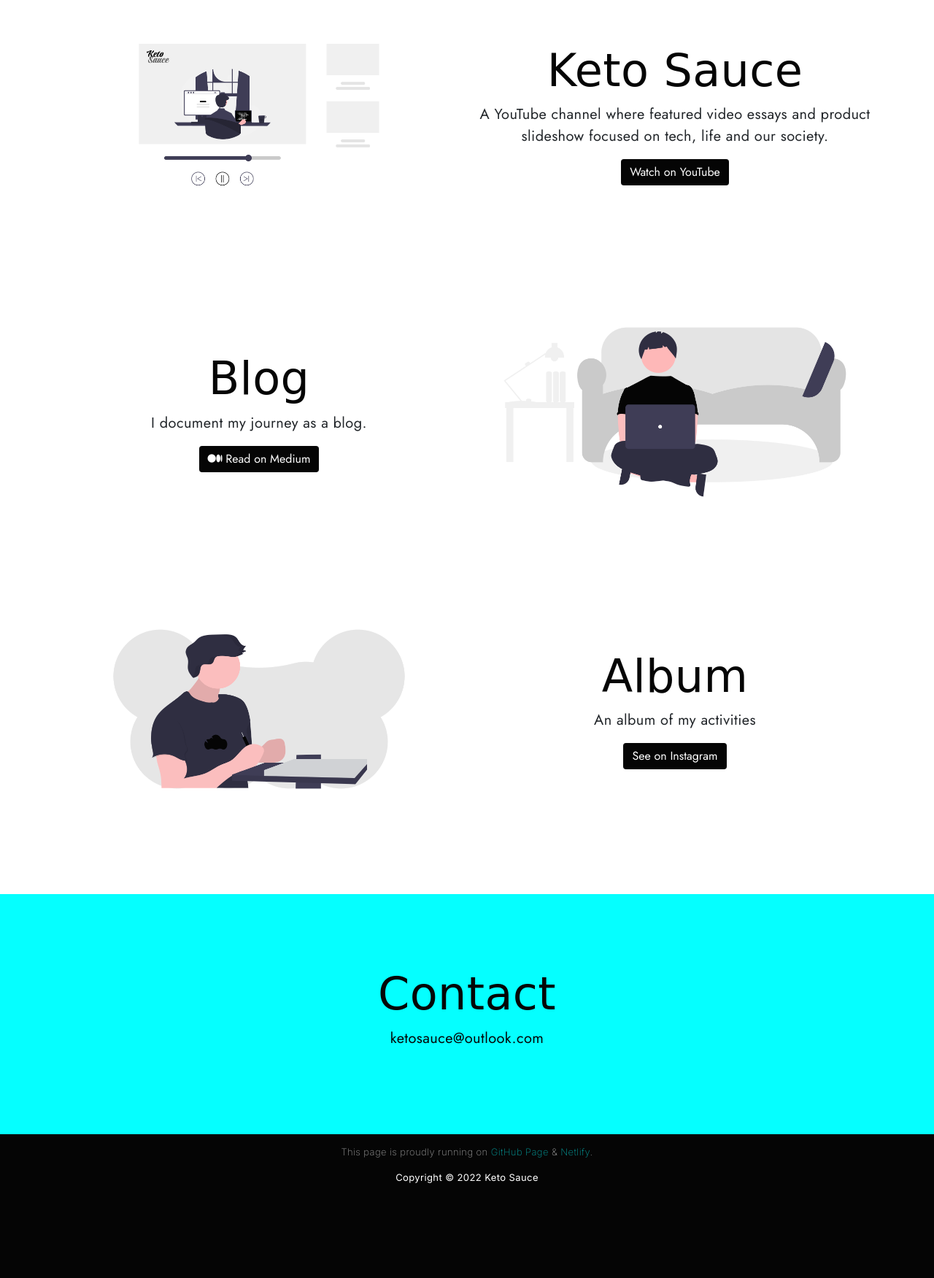
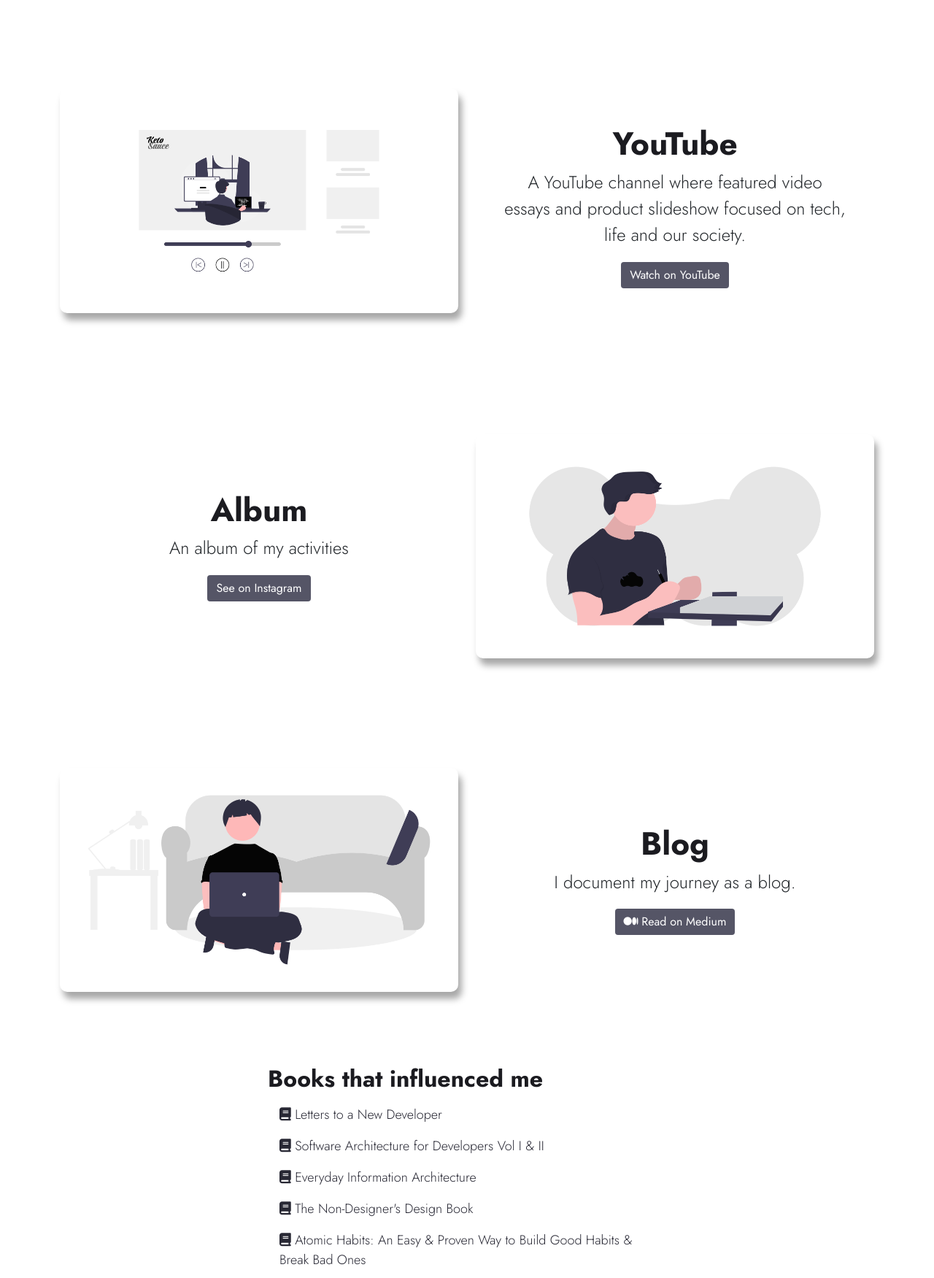
Before and after one commit to ketosauce/ketosauce.github.io, a plain HTML site: page index.html in a window 1280 px wide. Shown: the part 735-2486 px from the top of the page at 73% size. Before the commit the page ends 2375 px from the top, so only its background shows below. Drawn offline with nearby package versions, Linux system fonts and the light colour scheme; a web font is replaced by a local one.

Commit message:
Add files via upload
html & css update

```diff
--- a/index.html
+++ b/index.html
@@ -26,24 +26,24 @@
 
   <body>
     <!-- Navigation -->
-    <nav class="navbar navbar-expand-lg navbar-dark  site-header sticky-top">
+    <nav class="navbar navbar-expand-lg navbar-light  site-header sticky-top">
       <div class="container container-fluid">
         <a href="/" class="navbar-brand d-flex align-items-center mb-md-0 me-md-auto text-dark text-decoration-none">
           <img src="./img/banner.png" width="100" height="auto" alt="Keto Sauce">
         </a>
-        <button class="navbar-toggler" type="button" data-bs-toggle="collapse" data-bs-target="#navbarNav" aria-controls="navbarNav" aria-expanded="false" aria-label="Toggle navigation">
+        <button class="navbar-toggler" type="button" data-bs-toggle="collapse" data-bs-target="#navbar-nav" aria-controls="navbar-nav" aria-expanded="false" aria-label="Toggle navigation">
           <span class="navbar-toggler-icon"></span>
         </button>
-        <div class="collapse navbar-collapse " id="navbarNav">
+        <div class="collapse navbar-collapse " id="navbar-nav">
           <ul class="navbar-nav d-inline-flex mt-2 mt-md-0 ms-md-auto">
             <li class="nav-item">
               <a class="nav-link" href="https://www.youtube.com/channel/UC4cHpTRURyRMVi4B2H5jMpQ">YouTube</a>
             </li>
             <li class="nav-item">
-              <a class="nav-link" href="https://medium.com/@tayzarlinblog">Blog</a>
+              <a class="nav-link" href="https://instagram.com/ketosaucebytay">Instagram</a>
             </li>
             <li class="nav-item">
-              <a class="nav-link" href="https://instagram.com/ketosaucebytay">Instagram</a>
+              <a class="nav-link" href="https://medium.com/@tayzarlinblog">Blog</a>
             </li>
             <li class="nav-item">
               <a class="nav-link" href="https://twitter.com/realtayzarlin">Twitter</a>
@@ -57,10 +57,10 @@
     </nav><!-- end of navigation -->
 
     <!-- feature section -->
-    <section id='featureSection'>
+    <section id="feature-section">
       <div class="container">
-        <div class="row " id="innerFeature" >
-          <div class="col align-self-center" id="about">
+        <div class="row " id="inner-feature" >
+          <div class="col-md-6 col-sm-12" id="about">
             <h1 class="">Hi! I'm Tay.</h1>
             <p class="lead">
               I’m someone who writes the code, reads books and has a passion for sketching.
@@ -69,58 +69,72 @@
                 This is a place where I share what I’ve learned along the way.
             </p>
           </div>
-        </div><!-- end of innerFeature -->
+          <div class="col-md-6 col-sm-12 text-center">
+            <img src="img/feature-img.png" class="mx-auto d-none d-md-block img-fluid" alt="feature-background" width="100%" height="auto" loading="lazy">
+          </div>
+        </div><!-- end of inner-feature -->
       </div><!-- end of container -->
-    </section><!-- end of feature section -->
+    </section><!-- end of feature-ection -->
 
     <!-- main section -->
     <main>
-      <div>
-        <!-- Keto Sauce -->
+        <!-- YouTube -->
         <section class="container" id="youtube" >
           <div class="row">
             <div class="col-md-6 col-sm-12 text-center">
               <img src="img/youtube.png" alt="" width="100%" height="auto" class="img-fluid" alt="Responsive image" >
             </div>
             <div class="col-md-6 align-self-center text-center" id="youtube-description">
-              <h2>Keto Sauce</h2>
+              <h2>YouTube</h2>
               <p>A YouTube channel where featured video essays and product slideshow focused on tech, life and our society.</p>
               <button type="button" class="btn btn-primary"><a href="https://www.youtube.com/channel/UC4cHpTRURyRMVi4B2H5jMpQ">Watch on YouTube</a></button>
             </div>
           </div>
-        </section><!-- end of Keto Sauce -->
+        </section><!-- end of YouTube -->
+
+        <!-- Album -->
+        <section class="container" id="album" >
+          <div class="row" id="album-row">
+            <div class="col-md-6 align-self-center text-center col-sm-pull" id="album-description">
+              <h2>Album</h2>
+              <p>An album of my activities</p>
+              <button type="button" class="btn btn-primary"><a href="https://instagram.com/ketosaucebytay">See on Instagram</a></button>
+            </div>
+            <div class="col-md-6 col-sm-12 text-center">
+              <img src="img/album.png" alt="" width="100%" height="auto" class="img-fluid" alt="Responsive image" >
+            </div>
+          </div>
+        </section><!-- end of Album -->
 
         <!-- Blog -->
         <section class="container" id="blog" >
           <div class="row">
-            <div class="col-md-6 col-sm-12 align-self-center text-center" id="blogDescription">
+            <div class="col-md-6 col-sm-12 text-center">
+              <img src="img/blog.png" alt="" width="100%" height="auto" class="img-fluid" alt="Responsive image" >
+            </div>
+            <div class="col-md-6 col-sm-12 align-self-center text-center" id="blog-description">
               <h2>Blog</h2>
               <p>I document my journey as a blog.</p>
               <button type="button" class="btn btn-primary"><a href="https://tayzarlinblog.medium.com"><i class="fa-brands fa-medium"></i> Read on Medium</a></button>
             </div>
-            <div class="col-md-6 col-sm-12 text-center" id="">
-              <img src="img/blog.png" alt="" width="100%" height="auto" class="img-fluid" alt="Responsive image" >
           </div>
+
+          <!-- book list -->
+          <div class="row justify-content-center" id="books">
+            <div class="col-auto col-md-6" id="book-list">
+              <h2>Books that influenced me</h2>
+              <div class="list-group">
+                <a href="https://letterstoanewdeveloper.com" class="list-group-item list-group-item-action"><i class="fa-solid fa-book"></i> Letters to a New Developer</a>
+                <a href="https://leanpub.com/b/software-architecture" class="list-group-item list-group-item-action"><i class="fa-solid fa-book"></i> Software Architecture for Developers Vol I &amp; II</a>
+                <a href="https://abookapart.com/products/everyday-information-architecture" class="list-group-item list-group-item-action"> <i class="fa-solid fa-book"></i> Everyday Information Architecture</a>
+                <a href="https://www.barnesandnoble.com/w/non-designers-design-book-robin-williams/1119433976" class="list-group-item list-group-item-action"><i class="fa-solid fa-book"></i> The Non-Designer's Design Book</a>
+                <a href="https://jamesclear.com/atomic-habits" class="list-group-item list-group-item-action"><i class="fa-solid fa-book"></i> Atomic Habits: An Easy &amp; Proven Way to Build Good Habits &amp; Break Bad Ones</a>
               </div>
-        </section><!-- end of Blog -->
-
-        <!-- Album -->
-        <section class="container" id="album" >
-          <div class="row">
-            <div class="col-md-6 col-sm-12 text-center">
-              <img src="img/album.png" alt="" width="100%" height="auto" class="img-fluid" alt="Responsive image" >
-            </div>
-            <div class="col-md-6 align-self-center text-center"  id="artworkDescription">
-              <h2>Album</h2>
-              <p>An album of my activities</p>
-              <button type="button" class="btn btn-primary"><a href="https://instagram.com/ketosaucebytay">See on Instagram</a></button>
-            </div>
-          </div>
-        </section><!-- end of Album -->
-      </div><!-- end of row -->
+            </div><!-- end of book list section -->
+          </div><!-- end of book list row -->
+        </section><!-- end of Blog Section -->
     </main><!-- end of main section -->
 
-    <footer>
     <!-- contact section -->
     <section id="contact">
       <div class="container">
@@ -132,15 +146,15 @@
     </section><!-- end of contact section -->
 
     <!-- footnote section -->
-      <section class="container" id="footnote">
+    <footer id="footnote">
+      <div class="container">
         <div class="col align-self-center">
             <p id="hosting">This page is proudly running on <a href="https://pages.github.com/">GitHub Page</a> &amp; <a href="https://www.netlify.com/">Netlify</a>.</p>
             <p id="copyright">Copyright © 2022 Keto Sauce</p>
           </div><!-- end of col -->
-      </section><!-- end of footnote -->
-    </footer><!-- end of footer section -->
+      </div>
+    </footer><!-- end of footnote -->
 
     <script src="https://cdn.jsdelivr.net/npm/bootstrap@5.1.3/dist/js/bootstrap.bundle.min.js" integrity="sha384-ka7Sk0Gln4gmtz2MlQnikT1wXgYsOg+OMhuP+IlRH9sENBO0LRn5q+8nbTov4+1p" crossorigin="anonymous"></script>
-
   </body>
 </html>
--- a/style.css
+++ b/style.css
@@ -2,32 +2,31 @@
   font-family: Jost, Inter, Roboto, sans-serif;
   font-style: normal;
   font-size: 1.25rem;
-  letter-spacing: 0.05vh;
-  background-color: #050505;
+  font-weight: 300;
+  background-color: #555566;
 }
 h1,h2{
-  font-family: 'Praise', cursive;
-  color: #050505;
-  font-size: 62px;
+  color: #1b1b20;
+  font-size: 44px;
+  font-weight: 700;
 }
 a{
   text-decoration: none;
 }
 .btn{
   border: none;
-  background-color: #050505;
+  background-color: #555566;
 }
 .btn:hover{
-  background-color: #202033;
+  background-color: #1b1b20;
 }
 
 /* custom css */
 .navbar{
-  font-family: Inter, Roboto, sans-serif;
-  font-size: initial;
-  background:#050505;
-  color: #FFF;
-  font-weight: 300;
+  font-family: Jost, Inter, Roboto, sans-serif;
+  font-size: large;
+  letter-spacing: 0.05vh;
+  background:#f2f2f2;
 }
 .navbar-brand{
   font-size: x-large;
@@ -38,15 +37,14 @@
 }
 
 /* feature section */
-#featureSection{
-  background-color: #050505;
-  color: #05FFFF;
+#feature-section{
+  background-color: #f2f2f2;
   padding-top: 150px;
   padding-bottom: 150px;
   min-height: auto;
 }
 @media screen and (max-width: 500px) {
-  #featureSection{
+  #feature-section{
     padding-top: 70px;
     padding-bottom: 70px;
     min-height: auto;
@@ -58,9 +56,15 @@
     padding-right: 50px;
   }
 }
+#about{
+  padding-top: 10px;
+  padding-bottom: 10px;
+}
 #about h1{
+  font-family: 'Praise', cursive;
+  font-weight: normal;
   font-size: 100px;
-  color: #E6E7E8;
+  color: #1b1b20;
 }
 @media screen and (max-width: 992px) {
   #about h1{
@@ -73,10 +77,11 @@
     margin-bottom: 0px;
   }
 }
+
 #about .lead{
-  color: #616161;
+  color: #282834;
+  font-size: x-large;
   font-style: italic;
-  font-size: xx-large;
 }
 @media screen and (max-width: 500px) {
   #about .lead{
@@ -86,9 +91,10 @@
 
 /* main */
 main{
-  padding-top: 100px;
-  padding-bottom: 100px;
+  padding-top: 150px;
+  padding-bottom: 50px;
   background-color: #FFF;
+  font-size: x-large;
 }
 main a{
   color: #FFF;
@@ -98,63 +104,123 @@
   color: #FFF;
 }
 
-/* KetoSauce */
+/* YouTube */
 #youtube{
-  margin-bottom: 100px;
+  margin-bottom: 150px;
 }
-#youtubeDescription{
-  padding-top: 50px;
-  padding-bottom: 50px;
+@media screen and (max-width: 500px){
+  #youtube{
+    margin-bottom: 50px;
+  }
+}
+#youtube img{
+  border-radius: 10px;
+  box-shadow: 4.7px 9.4px 9.4px hsl(0deg 0% 0% / 0.35);
+}
+#youtube-description{
+  padding: 50px;
+}
+@media screen and (max-width: 500px){
+}
+
+/* Album */
+#album{
+  margin-bottom: 150px;
+}
+@media screen and (max-width: 575px){
+  #album{
+    margin-bottom: 50px;
+  }
+}
+@media screen and (max-width: 575px) {
+  #album-row{
+    flex-direction: column-reverse;
+  }
+}
+#album img{
+  border-radius: 10px;
+  box-shadow: 4.7px 9.4px 9.4px hsl(0deg 0% 0% / 0.35);
+}
+#album-description{
+  padding: 50px;
 }
 
 /* Blog */
 #blog{
   margin-bottom: 50px;
 }
-#blogDescription{
-  padding-top: 50px;
-  padding-bottom: 50px;
+@media screen and (max-width: 500px){
+  #blog{
+    margin-bottom: 50px;
+  }
+}
+#blog img{
+  border-radius: 10px;
+  box-shadow: 4.7px 9.4px 9.4px hsl(0deg 0% 0% / 0.35);
+}
+#blog-description{
+  padding: 50px;
 }
 
-/* Album */
-#album{
-  padding-top: 50px;
+/* Books that influcened me */
+#books{
+  padding-top: 100px;
 }
-#albumDescription{
-  padding-top: 50px;
-  padding-bottom: 50px;
+  @media screen and (max-width: 500px){
+    #books{
+      padding-left: 50px;
+      padding-right: 50px;
+    }
+
+  }
+#book-list h2{
+  font-size: xx-large;
+}
+#book-list .list-group a{
+  color: #282834;
+}
+#book-list .list-group-item{
+  background-color: #FFF;
+  border: none;
+  font-size: large;
+}
+#books .list-group .fa-solid{
+  color: #282834;
+}
+
+/* contact */
+#contact{
+  background-color: #f2f2f2;
+  color: #282834;
+  padding-top: 100px;
+  padding-bottom: 100px;
+  text-align: center;
+}
+#contact h2{
+  font-size: xx-large;
 }
 
 
 /* footer */
 footer{
-  background-color: #050505;
-  color: #FFF;
+  background-color: #555566;
+  color: #fff;
   text-align: center;
 }
 
-/* contact */
-footer #contact{
-  background-color: #05FFFF;
-  color: #050505;
-  padding-top: 100px;
-  padding-bottom: 100px;
-}
-
 /* footnote */
-footer #footnote{
-  font-family: Inter, Roboto, sans-serif;
+footer{
   font-size: small;
   padding-top: 15px;
 }
-#footnote #hosting{
-  font-weight: 200;
-  opacity: 0.6;
+footer #hosting{
+  font-weight: 300;
+  opacity: 0.7;
 }
-#footnote #hosting a{
-  color: #05FFFF;
+footer #hosting a{
+  color: #fff;
   text-decoration: none;
 }
-#footnote #hosting a:hover{
-  color: #FFF;
+footer #hosting a:hover{
+  color: #f2f2f2;
 }
```
Lines whose indentation alone changed are shown as unchanged.
